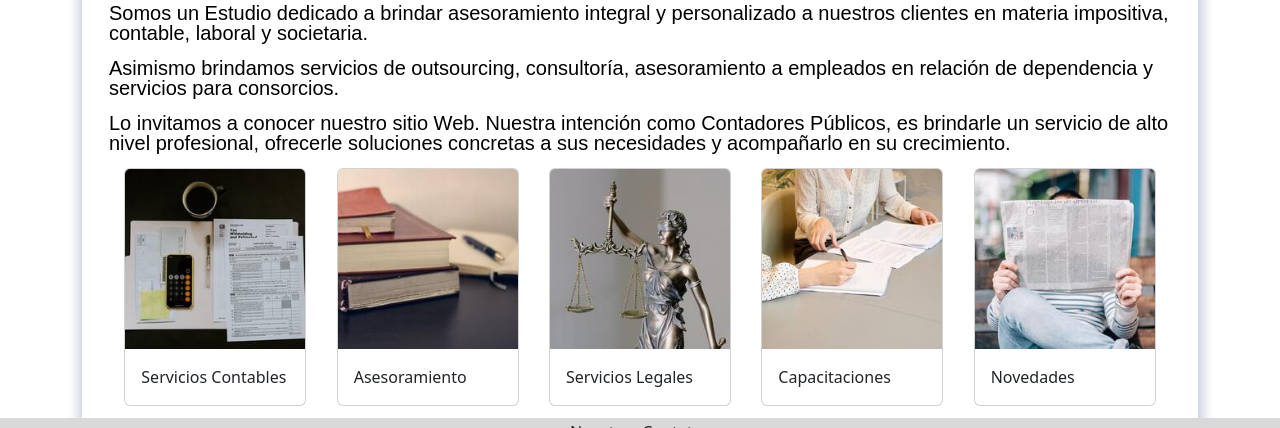
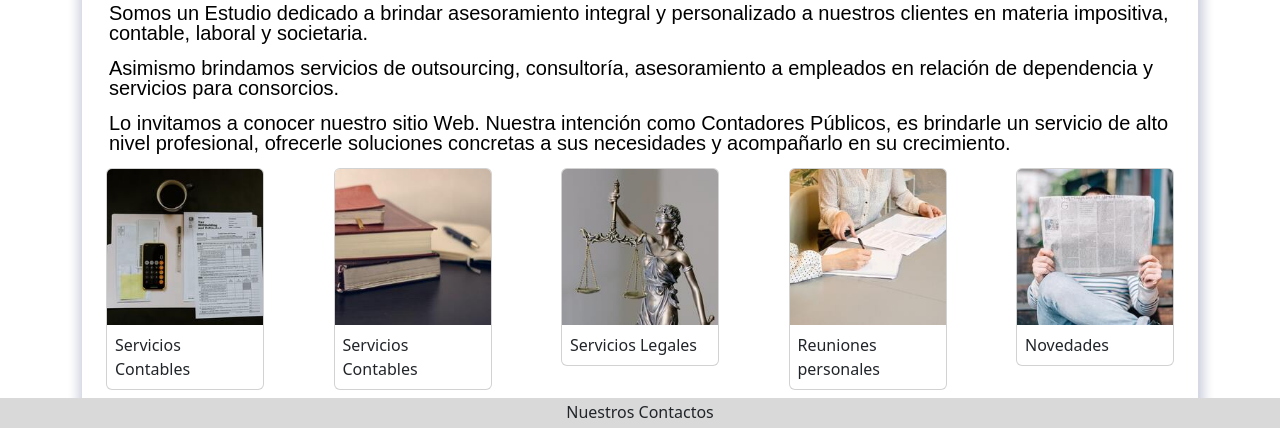
Before and after one commit to AndresAmuchastegui/PROYECTO-CODER, a website: page index.html in a window 1280 px wide. Shown: the part 443-871 px from the top of the page. Drawn offline with nearby package versions, Linux system fonts and the light colour scheme.

Commit message:
index arreglado

```diff
--- a/index.html
+++ b/index.html
@@ -67,38 +67,50 @@
                                 <p class="textoDesc text-break">Lo invitamos a conocer nuestro sitio Web. Nuestra intención como Contadores Públicos, es brindarle un servicio de alto nivel profesional, ofrecerle soluciones concretas a sus necesidades y acompañarlo en su crecimiento.</p>
                             </div>
                         </section>
-                        <div class="row d-flex justify-content-evenly align-items-center pb-1 m-0 mb-2">
-                            <div class="card col-2 p-0" style="max-width: 18rem;">
-                                <img src="./assets/img/Caluladora.jpg" class="card-img-top" alt="Sericios Contables">
+
+                        <div class="container">
+                            <div class="row d-flex justify-content-between mb-2">
+                                <div class="col-2">
+                                    <div class="card">
+                                        <img src="./assets/img/Caluladora.jpg" alt="Sericios Contables" class="card-img-top">
                                         <div class="card-body">
                                             <p class="card-text">Servicios Contables</p>
                                         </div>
                                     </div>
-                            <div class="card col-2 p-0">
-                                <img src="./assets/img/Libros.jpg" class="card-img-top" alt="Asesoramiento">
+                                </div>
+                                <div class="col-2">
+                                    <div class="card">
+                                        <img src="./assets/img/Libros.jpg" alt="Asesoramiento" class="card-img-top">
                                         <div class="card-body">
-                                    <p class="card-text">Asesoramiento</p>
+                                            <p class="card-text">Servicios Contables</p>
                                         </div>
                                     </div>
-                            <div class="card col-2 p-0">
-                                <img src="./assets/img/Justicia.jpg" class="card-img-top" alt="Servicios Legales">
+                                </div>
+                                <div class="col-2">
+                                    <div class="card">
+                                        <img src="./assets/img/Justicia.jpg" alt="Servicios Legales" class="card-img-top">
                                         <div class="card-body">
                                             <p class="card-text">Servicios Legales</p>
                                         </div>
                                     </div>
-                            <div class="card col-2 p-0">
-                                <img src="./assets/img/Asesoramiento.jpg" class="card-img-top" alt="Capacitacion">
+                                </div>
+                                <div class="col-2">
+                                    <div class="card">
+                                        <img src="./assets/img/Asesoramiento.jpg" alt="Capacitacion" class="card-img-top">
                                         <div class="card-body">
-                                    <p class="card-text">Capacitaciones</p>
+                                            <p class="card-text">Reuniones personales</p>
                                         </div>
                                     </div>
-                            <div class="card col-2 p-0">
-                                <img src="./assets/img/Noticias.jpg" class="card-img-top" alt="Novedades">
+                                </div>
+                                <div class="col-2">
+                                    <div class="card">
+                                        <img src="./assets/img/Noticias.jpg" alt="Novedades" class="card-img-top">
                                         <div class="card-body">
                                             <p class="card-text">Novedades</p>
                                         </div>
                                     </div>
-
+                                </div>
+                            </div>
                         </div>
                     </section>
                 </section>
@@ -106,7 +118,7 @@
 
         <footer><!--lHxrR5GR8AbpSee!r)bu-->
             <div class="tituloFooter">
-                <h6>Nuestros Contatos</h6>
+                <h6>Nuestros Contactos</h6>
             </div>
             <div class="cajaPieDePagina">
                 <div class="colorFondo1">
--- a/scss/layout/_main.scss
+++ b/scss/layout/_main.scss
@@ -5,6 +5,11 @@
 
 .imagenPortada{
     width: 100%;
+}
+
+.card{
+    --bs-card-spacer-y: 0.5rem;
+    --bs-card-spacer-x: 0.5rem;
 }
 
 .tituloPage{
--- a/scss/layout/_media-phone.scss
+++ b/scss/layout/_media-phone.scss
@@ -5,11 +5,12 @@
     }
 
     .card{
-        --bs-card-spacer-y: 0.25rem;
+        --bs-card-spacer-y: 0.14rem;
+        --bs-card-spacer-x: 0.14rem;
     }
 
     .card-text{
-        font-size: 30%;
+        font-size: 17%;
 
     }
 
@@ -21,9 +22,4 @@
         font-size: 20px;
     }
 
-//     footer{
-//         .redesDireccion {
-//             display: none;
-//         }
-//     };
 }
```
Also changed, not shown: assets/img/Logo2.png (added), css/style.css. Lines whose indentation alone changed are shown as unchanged.
